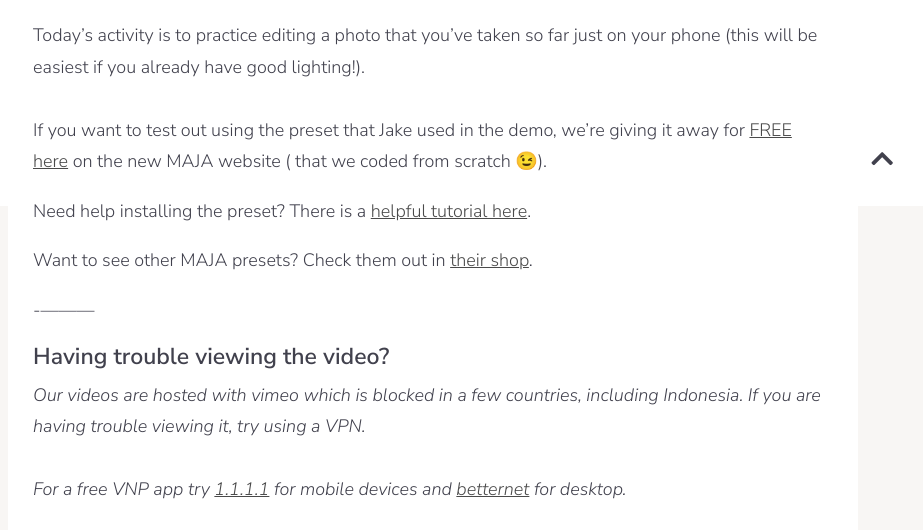
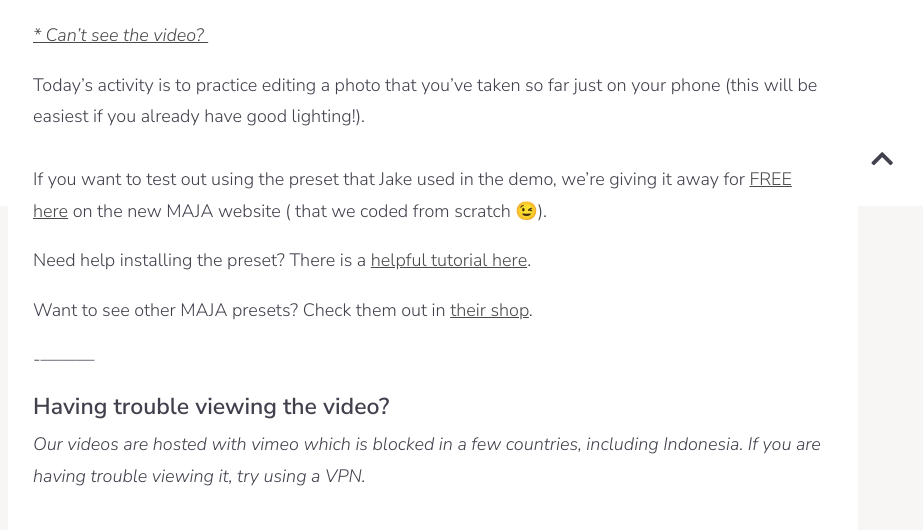
Before and after one commit to tinamayswinkels/7-day-photography, a Jekyll site: the page built from _docs/b-7-Day-Challenge/day-6.md, in a window 1280 px wide. Shown: the part 694-1224 px from the top of the page, without its empty margins (357-1280 px from the left). Built offline with Jekyll 4.4.1, drawn with Linux system fonts in a browser that asks for light colours; nearby versions of some CDN libraries.

Commit message:
Updated '_docs/b-7-Day-Challenge/day-6.md' via CloudCannon

```diff
--- a/_docs/b-7-Day-Challenge/day-6.md
+++ b/_docs/b-7-Day-Challenge/day-6.md
@@ -10,16 +10,16 @@ In today's lesson Jake will walk you through basic editing on an iPhone using li
 
 {% include vimeo.html id="420985920" %}
 
+*[\* Can't see the video?&nbsp;](#video-notice)*
+
 Today's activity is to practice editing a photo that you've taken so far just on your phone (this will be easiest if you already have good lighting\!).&nbsp;<br><br>If you want to test out using the preset that Jake used in the demo, we're giving it away for [FREE here](https://thisismaja.com/#free-preset){: target="_blank"}&nbsp;on the new MAJA website ( that we coded from scratch 😉).&nbsp;
 
 Need help installing the preset? There is a [helpful tutorial here](https://www.instagram.com/tv/B_eX3pKDkbQ/?igshid=cu0y6bjzk0na){: target="_blank"}.&nbsp;
 
 Want to see other MAJA presets? Check them out in [their shop](http://thisismaja.com/shop){: target="_blank"}.&nbsp;
 
+\-———
 
-\----------
-
-
-<h4 id="video-notice">Having trouble viewing the video? </h4>
+#### Having trouble viewing the video?
 
 *Our videos are hosted with vimeo which is blocked in a few countries, including Indonesia. If you are having trouble viewing it, try using a VPN.<br><br>For a free VNP app try&nbsp;[1\.1.1.1](http://1.1.1.1){: target="_blank"}&nbsp;for mobile devices and&nbsp;[betternet](https://www.betternet.co/){: target="_blank"} for desktop. &nbsp;*
```
